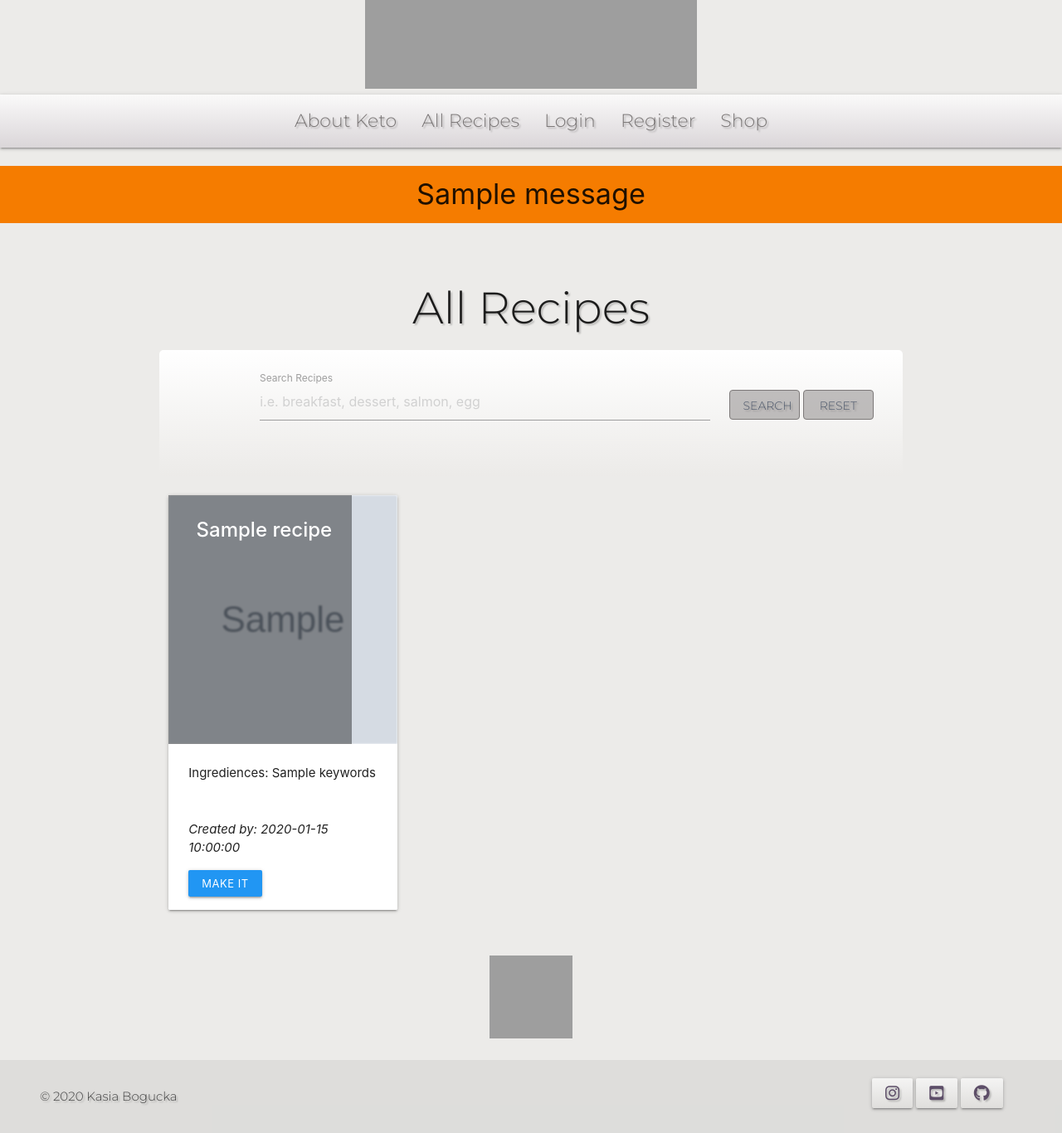
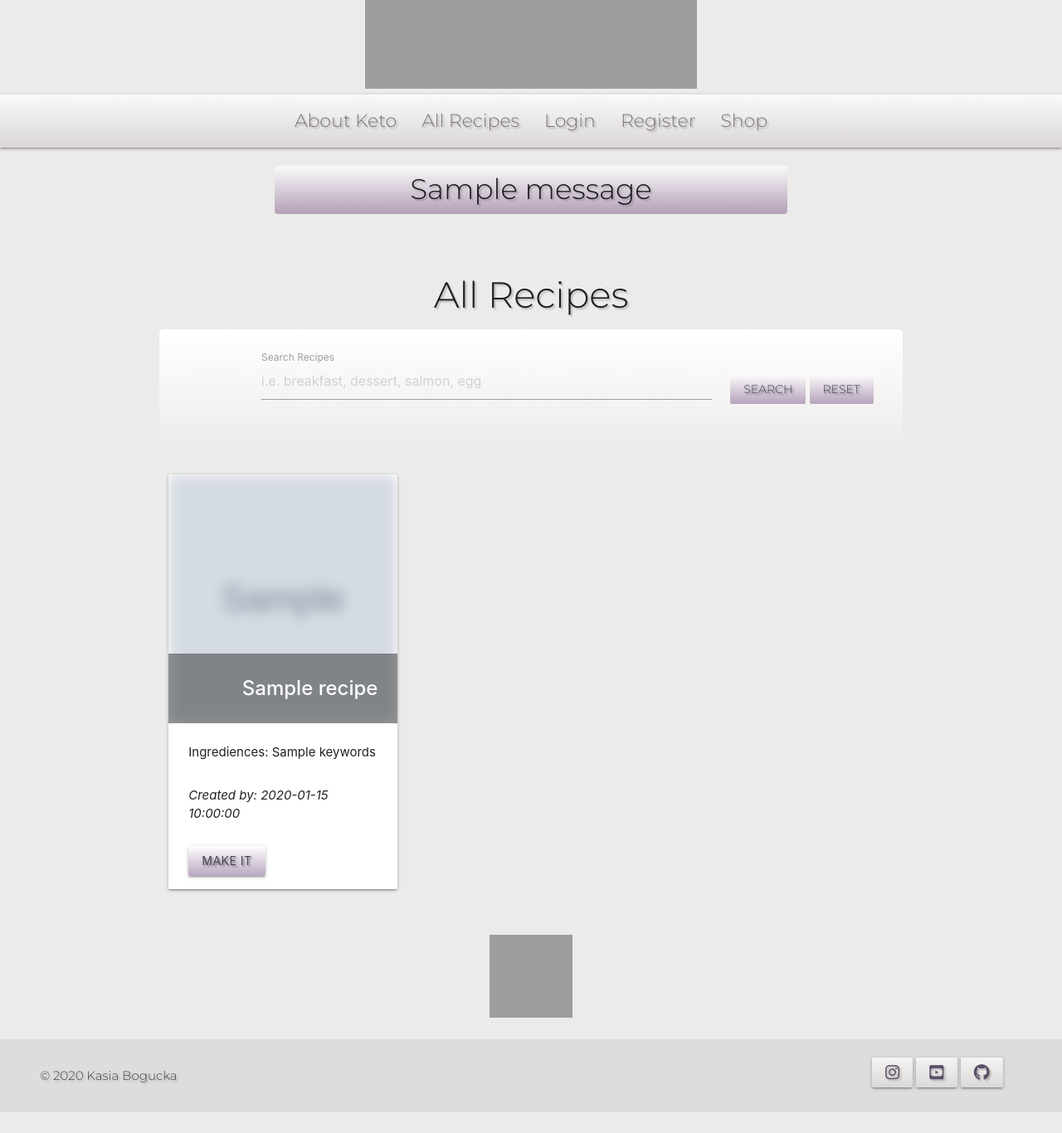
Before and after one commit to Code-Institute-Submissions/kasias-KETO-cookbook, a Flask app: page /search in a window 1280 px wide. Shown: the part 193-1559 px from the top of the page at 83% size. After the commit the page ends 1534 px from the top, so only its background shows below. Run offline with Flask 2, Linux system fonts and the light colour scheme; grey boxes marked "Sample" are stand-in pictures; one stand-in notice (Sample message) is shown; a database or web service that is not in the repository returns one stand-in record (values such as "Sample title"); some libraries are stand-ins or nearby versions; grey boxes are pictures that could not be loaded.

Commit message:
Styled forms and buttons to match the overall color scheme

```diff
--- a/app.py
+++ b/app.py
@@ -94,12 +94,12 @@ def login():
 @app.route("/profile/<username>", methods=["GET", "POST"])
 def profile(username):
     # grab the session user's username from database
-    username = mongo.db.users.find_one({"username": session["user"]})["username"]
-    on_keto_since = mongo.db.users.find_one({"on_keto_since": session["user"]})
+    username = mongo.db.users.find_one(
+        {"username": session["user"]})["username"]
 
 
     if session["user"]:
-        return render_template("profile.html", username=username, on_keto_since=on_keto_since)
+        return render_template("profile.html", username=username)
 
     return redirect(url_for("login"))
 
--- a/static/css/style.css
+++ b/static/css/style.css
@@ -7,45 +7,74 @@ body {
 	user-select: none;
 }
 
+
 /*default class for adding shadows to text*/
+
 .text-shadow {
 	text-shadow: 2px 2px 2px rgba(0, 0, 0, 0.212);
+    font-family:  "Montserrat", sans-serif;
 }
+
+/*some breathing space to the upper part of the parallax*/
 
 main.container {
 	margin-top: 60px;
 }
 
+
 /*flash messages styling*/
-.flashes h4 {
-    line-height: 2;
+
+h4.flash-messages {
+	background: #ece9e6;
+	/* fallback for old browsers */
+	background: -webkit-linear-gradient(to bottom, rgba(255, 255, 255, 0.733), rgba(145, 114, 155, 0.623));
+	/* Chrome 10-25, Safari 5.1-6 */
+	background: linear-gradient(to bottom, rgba(255, 255, 255, 0.733), rgba(145, 114, 155, 0.623));
+	/* W3C, IE 10+/ Edge, Firefox 16+, Chrome 26+, Opera 12+, Safari 7+ */
+	padding: 10px;
+	border-radius: 4px;
 }
 
+
 /*navbar background*/
+
 .tabs {
 	display: flex;
 	align-items: center;
 	justify-content: center;
+	background: #ece9e6;
+	/* fallback for old browsers */
+	background: -webkit-linear-gradient(to bottom, rgba(255, 255, 255, 0.733), rgba(90, 61, 99, 0.12));
+	/* Chrome 10-25, Safari 5.1-6 */
+	background: linear-gradient(to bottom, rgba(255, 255, 255, 0.733), rgba(90, 61, 99, 0.12));
+	/* W3C, IE 10+/ Edge, Firefox 16+, Chrome 26+, Opera 12+, Safari 7+ */
+}
 
-    background: #ece9e6; /* fallback for old browsers */
-    background: -webkit-linear-gradient(to bottom, rgba(255, 255, 255, 0.733), rgba(90, 61, 99, 0.12)); /* Chrome 10-25, Safari 5.1-6 */
-    background: linear-gradient(to bottom, rgba(255, 255, 255, 0.733), rgba(90, 61, 99, 0.12)); /* W3C, IE 10+/ Edge, Firefox 16+, Chrome 26+, Opera 12+, Safari 7+ */
-}
+
 /*body background color*/
+
 body {
 	background: rgba(235, 234, 232, 0.925);
 }
+
+
 /*font style in the navbar*/
+
 nav ul a {
 	font-family: "Montserrat", sans-serif;
 	color: rgb(124, 120, 120);
 	font-size: 22px;
 	padding-bottom: 0;
 }
+
+
 /*burger bars class overwrite*/
+
 .fa-bars:before {
 	color: rgb(255, 255, 255);
 }
+
+
 /*Mobile side nav width*/
 
 ul.sidenav {
@@ -56,7 +85,9 @@ ul.sidenav {
 img.salmon {
 	margin-left: 20px;
 	top: 10px;
+
 }
+
 
 /*About - adding shadows to images*/
 
@@ -65,13 +96,17 @@ div.parallax-container {
 	box-shadow: 8px 9px 8px rgba(0, 0, 0, 0.2);
 }
 
+
 /* About - Titles styling */
-h2 {
+
+h3 {
 	text-align: center;
-    font-family: "Montserrat", sans-serif;
+
 }
 
+
 /*About - Testimonials styling*/
+
 .testimonial {
 	height: 80px;
 	width: 160px;
@@ -80,16 +115,20 @@ h2 {
 	position: absolute;
 	z-index: 99999;
 }
+
+
 /*media query to remove the z-index*/
+
 @media only screen and (max-device-width: 480px) {
 	.testimonial {
 		position: relative;
 	}
 }
 
+
 /* Adding nametag over a testimonialee image */
 
-.text > h5 {
+.text>h5 {
 	margin-top: 0;
 	margin-bottom: 0;
 }
@@ -97,6 +136,7 @@ h2 {
 .box {
 	position: relative;
 }
+
 .box .text {
 	position: absolute;
 	z-index: 999;
@@ -104,79 +144,103 @@ h2 {
 	left: 0;
 	right: 0;
 	text-align: center;
-    top: 87%; /* Adjust this value to move the positioned div up and down */
-    background: #ece9e6; /* fallback for old browsers */
-    background: -webkit-linear-gradient(to bottom, rgba(255, 255, 255, 0.938), rgba(236, 233, 230, 0.3)); /* Chrome 10-25, Safari 5.1-6 */
-    background: linear-gradient(to bottom, rgba(255, 255, 255, 0.938), rgba(236, 233, 230, 0.3)); /* W3C, IE 10+/ Edge, Firefox 16+, Chrome 26+, Opera 12+, Safari 7+ */
-
+	top: 87%;
+	/* Adjust this value to move the positioned div up and down */
+	background: #ece9e6;
+	/* fallback for old browsers */
+	background: -webkit-linear-gradient(to bottom, rgba(255, 255, 255, 0.938), rgba(236, 233, 230, 0.3));
+	/* Chrome 10-25, Safari 5.1-6 */
+	background: linear-gradient(to bottom, rgba(255, 255, 255, 0.938), rgba(236, 233, 230, 0.3));
+	/* W3C, IE 10+/ Edge, Firefox 16+, Chrome 26+, Opera 12+, Safari 7+ */
 	border-radius: 40%;
 	font-family: "Montserrat", sans-serif;
 	color: rgb(35, 29, 37);
 	text-shadow: 2px 2px 2px rgba(0, 0, 0, 0.212);
-    width: 44%; /* Set the width of the positioned div */
+	width: 44%;
+	/* Set the width of the positioned div */
 }
 
+
 /*All Recipes */
+
+
 /* Making card panel more minimalistic*/
+
 .card-panel.search {
-    background: #ece9e6; /* fallback for old browsers */
-    background: -webkit-linear-gradient(to bottom, #ffffff, rgba(236, 233, 230, 0.17)); /* Chrome 10-25, Safari 5.1-6 */
-    background: linear-gradient(to bottom, #ffffff, rgba(236, 233, 230, 0.17)); /* W3C, IE 10+/ Edge, Firefox 16+, Chrome 26+, Opera 12+, Safari 7+ */
+	background: #ece9e6;
+	/* fallback for old browsers */
+	background: -webkit-linear-gradient(to bottom, #ffffff, rgba(236, 233, 230, 0.17));
+	/* Chrome 10-25, Safari 5.1-6 */
+	background: linear-gradient(to bottom, #ffffff, rgba(236, 233, 230, 0.17));
+	/* W3C, IE 10+/ Edge, Firefox 16+, Chrome 26+, Opera 12+, Safari 7+ */
 	-webkit-box-shadow: none;
 	box-shadow: none;
 	border-radius: 5px;
 }
 
-.btn-flat {
-    border-radius: 4px;
-    border: 1px solid rgb(124, 120, 120);
-    width: 85px;
-    text-align: center;
-    color: rgb(76, 86, 105);
-    font-family: "Montserrat", sans-serif;
-    background-color: rgba(124, 120, 120, 0.466);
+.neutral{
+    background: #ece9e6;
+	/* fallback for old browsers */
+	background: -webkit-linear-gradient(to bottom, rgba(255, 255, 255, 0.68), rgba(145, 114, 155, 0.623));
+	/* Chrome 10-25, Safari 5.1-6 */
+	background: linear-gradient(to bottom, rgba(255, 255, 255, 0.68), rgba(145, 114, 155, 0.623));
+	/* W3C, IE 10+/ Edge, Firefox 16+, Chrome 26+, Opera 12+, Safari 7+ */
+	color: #4a4250;
+	text-shadow: 2px 2px 2px rgba(0, 0, 0, 0.404);
+	margin-top: 12px;
 }
+.neutral:hover{
+    background-color: rgba(145, 114, 155, 0.623);
+}
+
 
 /* Recipe card styling*/
 
 .card-image {
-    height: 400px; /* Your height here */
+	height: 400px;
+	/* Your height here */
 	overflow: hidden;
 }
 
 .bg-image.responsive-img {
 	/* Add the blur effect */
-    filter: blur(1px);
-    -webkit-filter: blur(1px);
-
+	filter: blur(8px);
+	-webkit-filter: blur(8px);
 	/* Full height */
 	height: 100%;
-
 	/* Center and scale the image nicely */
 	background-position: center;
 	background-repeat: no-repeat;
 	background-size: cover;
 }
 
+
 /* Position text in the middle of the page/image */
+
 .bg-text {
-    background-color: rgba(0, 0, 0, 0.76); /* Fallback color */
-    background-color: rgba(0, 0, 0, 0.4); /* Black w/opacity/see-through */
+	background-color: rgba(0, 0, 0, 0.76);
+	/* Fallback color */
+	background-color: rgba(0, 0, 0, 0.4);
+	/* Black w/opacity/see-through */
 	color: white;
 	font-weight: bold;
-    top: 0;
-    left: 0;
-    width: 80%;
+	bottom: 0;
+	right: 0;
+	width: 100%;
 	text-align: right;
 }
 
 .col.s12.m6.recipe {
-    background: #ece9e6; /* fallback for old browsers */
-    background: -webkit-linear-gradient(to bottom, rgba(255, 255, 255, 0.68), rgba(236, 233, 230, 0.1)); /* Chrome 10-25, Safari 5.1-6 */
-    background: linear-gradient(to bottom, rgba(255, 255, 255, 0.68), rgba(236, 233, 230, 0.1)); /* W3C, IE 10+/ Edge, Firefox 16+, Chrome 26+, Opera 12+, Safari 7+ */
+	background: #ece9e6;
+	/* fallback for old browsers */
+	background: -webkit-linear-gradient(to bottom, rgba(255, 255, 255, 0.68), rgba(236, 233, 230, 0.1));
+	/* Chrome 10-25, Safari 5.1-6 */
+	background: linear-gradient(to bottom, rgba(255, 255, 255, 0.68), rgba(236, 233, 230, 0.1));
+	/* W3C, IE 10+/ Edge, Firefox 16+, Chrome 26+, Opera 12+, Safari 7+ */
 }
+
+
 /* Profile */
-
 
 
 /*Footer*/
@@ -184,18 +248,26 @@ h2 {
 .page-footer {
 	font-family: "Montserrat", sans-serif;
 	text-shadow: 2px 2px 2px rgba(0, 0, 0, 0.212);
-
 }
 
-.btn-grad{
-    background: #ece9e6; /* fallback for old browsers */
-    background: -webkit-linear-gradient(to bottom, rgba(255, 255, 255, 0.68), rgba(236, 233, 230, 0.1)); /* Chrome 10-25, Safari 5.1-6 */
-    background: linear-gradient(to bottom, rgba(255, 255, 255, 0.68), rgba(236, 233, 230, 0.1)); /* W3C, IE 10+/ Edge, Firefox 16+, Chrome 26+, Opera 12+, Safari 7+ */
-    color:#5d4e68;
+/* Social Media buttons */
+
+.btn-grad {
+	background: #ece9e6;
+	/* fallback for old browsers */
+	background: -webkit-linear-gradient(to bottom, rgba(255, 255, 255, 0.68), rgba(236, 233, 230, 0.1));
+	/* Chrome 10-25, Safari 5.1-6 */
+	background: linear-gradient(to bottom, rgba(255, 255, 255, 0.68), rgba(192, 190, 188, 0.1));
+	/* W3C, IE 10+/ Edge, Firefox 16+, Chrome 26+, Opera 12+, Safari 7+ */
+	color: #5d4e68;
 	text-shadow: 2px 2px 2px rgba(0, 0, 0, 0.212);
-    margin-top:12px;
+	margin-top: 12px;
 }
 
-.btn-group{
+.btn-grad:hover{
+    background-color: rgba(145, 114, 155, 0.623);
+}
+
+.btn-group {
 	width: 170px;
 }
--- a/templates/base.html
+++ b/templates/base.html
@@ -3,17 +3,27 @@
   <head>
     <meta charset="UTF-8" />
     <meta name="viewport" content="width=device-width, initial-scale=1.0" />
-        <link href="https://fonts.googleapis.com/css2?family=Montserrat:wght@100;200;300&display=swap" rel="stylesheet">
+    <link
+      href="https://fonts.googleapis.com/css2?family=Montserrat:wght@100;200;300&display=swap"
+      rel="stylesheet"
+    />
     <link
       rel="stylesheet"
       href="https://cdnjs.cloudflare.com/ajax/libs/font-awesome/5.14.0/css/all.min.css"
       integrity="sha512-1PKOgIY59xJ8Co8+NE6FZ+LOAZKjy+KY8iq0G4B3CyeY6wYHN3yt9PW0XpSriVlkMXe40PTKnXrLnZ9+fkDaog=="
       crossorigin="anonymous"
     />
-        <link rel="stylesheet" href="https://cdnjs.cloudflare.com/ajax/libs/materialize/1.0.0/css/materialize.min.css" type="text/css" />
+    <link
+      rel="stylesheet"
+      href="https://cdnjs.cloudflare.com/ajax/libs/materialize/1.0.0/css/materialize.min.css"
+      type="text/css"
+    />
 
-
-        <link rel="stylesheet" href="{{ url_for('static', filename='css/style.css') }}" type="text/css" />
+    <link
+      rel="stylesheet"
+      href="{{ url_for('static', filename='css/style.css') }}"
+      type="text/css"
+    />
     {% block styles %} {% endblock %}
     <title>Kasia's KETO Cookbook</title>
   </head>
@@ -21,29 +31,43 @@
     <header>
       <!--top navbar-->
 
-            <div style=" text-align: center;">
-                <a href="{{ url_for('about') }}" class="brand-logo"> <img class="responsive-img"
-                src="https://res.cloudinary.com/dugnokxox/image/upload/v1601398907/Logo/salmon_of_wisdom_tr_bwxbu3.png" /></a>
+      <div style="text-align: center;">
+        <a href="{{ url_for('about') }}" class="brand-logo">
+          <img
+            class="responsive-img"
+            src="https://res.cloudinary.com/dugnokxox/image/upload/v1601398907/Logo/salmon_of_wisdom_tr_bwxbu3.png"
+        /></a>
       </div>
       <nav class="tabs text-shadow transparent" style="height: 64px;">
         <div class="nav-wrapper">
-
-                    <a href="#" data-target="mobile-demo" class="sidenav-trigger " style="margin-top:13px;"><img width="36" src="https://res.cloudinary.com/dugnokxox/image/upload/v1601467758/Logo/salmon_clipart__vyx2yu.png" alt="salmon" /></a>
+          <a
+            href="#"
+            data-target="mobile-demo"
+            class="sidenav-trigger"
+            style="margin-top: 13px;"
+            ><img
+              width="36"
+              src="https://res.cloudinary.com/dugnokxox/image/upload/v1601467758/Logo/salmon_clipart__vyx2yu.png"
+              alt="salmon"
+          /></a>
           <ul class="right hide-on-med-and-down">
             <li><a href="{{ url_for('about') }}">About Keto</a></li>
 
             {% if session.user %}
             <li>
-                            <a href="{{ url_for('profile', username=session['user']) }}">Profile</a>
+              <a href="{{ url_for('profile', username=session['user']) }}"
+                >Profile</a
+              >
             </li>
-
 
             {% endif %}
             <li><a href="{{ url_for('get_recipes') }}">All Recipes</a></li>
             {% if session.user %}
             <li><a href="{{ url_for('add_recipe') }}">Add Recipe</a></li>
-                        {% if session.user|lower == "administrator"|lower  %}
-                        <li><a href="{{ url_for('get_categories') }}">Manage Categories</a></li>
+            {% if session.user|lower == "administrator"|lower %}
+            <li>
+              <a href="{{ url_for('get_categories') }}">Manage Categories</a>
+            </li>
             {% endif %}
             <li><a href="{{ url_for('logout') }}">Logout</a></li>
             {% else %}
@@ -55,22 +79,28 @@
         </div>
       </nav>
       <!--mobile side navbar-->
-            <ul class="sidenav"  id="mobile-demo">
+      <ul class="sidenav" id="mobile-demo">
         <li>
-                    <img class="materialboxed salmon" width="160px" src="https://res.cloudinary.com/dugnokxox/image/upload/v1601398907/Logo/salmon_of_wisdom_tr_bwxbu3.png" />
+          <img
+            class="materialboxed salmon"
+            width="160px"
+            src="https://res.cloudinary.com/dugnokxox/image/upload/v1601398907/Logo/salmon_of_wisdom_tr_bwxbu3.png"
+          />
         </li>
         <li><a href="{{ url_for('about') }}">About Keto</a></li>
 
         {% if session.user %}
         <li>
-                            <a href="{{ url_for('profile', username=session['user']) }}">Profile</a>
+          <a href="{{ url_for('profile', username=session['user']) }}"
+            >Profile</a
+          >
         </li>
 
         {% endif %}
         <li><a href="{{ url_for('get_recipes') }}">All Recipes</a></li>
         {% if session.user %}
         <li><a href="{{ url_for('add_recipe') }}">Add Recipe</a></li>
-                        {% if session.user|lower == "administrator"|lower  %}
+        {% if session.user|lower == "administrator"|lower %}
         <li><a href="{{ url_for('get_categories') }}">Manage Categories</a></li>
         {% endif %}
         <li><a href="{{ url_for('logout') }}">Logout</a></li>
@@ -82,32 +112,41 @@
       </ul>
     </header>
 
-
-
     <section>
       <!-- flash messages -->
-            {% with messages = get_flashed_messages() %} {% if messages %} {% for message in messages %}
+      {% with messages = get_flashed_messages() %} {% if messages %} {% for
+      message in messages %}
       <div class="row flashes">
-                <h4 class="orange darken-2 center-align">{{ message }}</h4>
+      <div class="col s6 offset-s3 center-align ">
+        <h4 class="center-align flash-messages text-shadow">{{ message }}</h4>
         </div>
+      </div>
+
       {% endfor %} {% endif %} {% endwith %}
     </section>
-        <main class="container" >
+    <main class="container">
       {% block content %} {% endblock %}
     </main>
-        <script src="https://code.jquery.com/jquery-3.5.1.min.js" integrity="sha256-9/aliU8dGd2tb6OSsuzixeV4y/faTqgFtohetphbbj0=" crossorigin="anonymous"></script>
+    <script
+      src="https://code.jquery.com/jquery-3.5.1.min.js"
+      integrity="sha256-9/aliU8dGd2tb6OSsuzixeV4y/faTqgFtohetphbbj0="
+      crossorigin="anonymous"
+    ></script>
     <script src="https://cdnjs.cloudflare.com/ajax/libs/materialize/1.0.0/js/materialize.min.js"></script>
     <script src="{{ url_for('static', filename='js/script.js') }}"></script>
     {% block scripts %} {% endblock %}
   </body>
   <footer class="page-footer transparent">
-        <div class="container ">
+    <div class="container">
       <div class="row">
-                <div style=" text-align: center;" class="col s12 text-center" >
-                <a href="{{ url_for('about') }}" class="brand-logo; "> <img class="responsive-img" style="height: 100px;width: 100px;"
-                src="https://res.cloudinary.com/dugnokxox/image/upload/v1601467758/Logo/salmon_clipart__vyx2yu.png" /></a>
+        <div style="text-align: center;" class="col s12 text-center">
+          <a href="{{ url_for('about') }}" class="brand-logo;">
+            <img
+              class="responsive-img"
+              style="height: 100px; width: 100px;"
+              src="https://res.cloudinary.com/dugnokxox/image/upload/v1601467758/Logo/salmon_clipart__vyx2yu.png"
+          /></a>
         </div>
-
       </div>
     </div>
     <div class="footer-copyright grey-text text-darken-3 lighten-3">
@@ -126,24 +165,32 @@
 
       <div class="row">
         <div class="col text-center">
-				<div class="btn-group btn-group-sm" role="group" aria-label="Basic example">
-
+          <div
+            class="btn-group btn-group-sm"
+            role="group"
+            aria-label="Basic example"
+          >
             <a href="https://www.instagram.com/beeing_about/" target="_blank">
-						<button type="button" class="btn btn-grad"><i class="fab fa-instagram"></i>
+              <button type="button" class="btn btn-grad">
+                <i class="fab fa-instagram"></i>
               </button>
             </a>
-					<a href="http://www.youtube.com/c/BeeZeeBeeLivingTheDream" target="_blank">
-						<button type="button" class="btn btn-grad"><i class="fab fa-youtube-square"></i>
+            <a
+              href="http://www.youtube.com/c/BeeZeeBeeLivingTheDream"
+              target="_blank"
+            >
+              <button type="button" class="btn btn-grad">
+                <i class="fab fa-youtube-square"></i>
               </button>
             </a>
-                    <a href="https://github.com/bezebee/Beeing-About" target="_blank">
-						<button type="button" class="btn btn-grad"><i class="fab fa-github"></i>
+            <a href="https://github.com/bezebee" target="_blank">
+              <button type="button" class="btn btn-grad">
+                <i class="fab fa-github"></i>
               </button>
             </a>
           </div>
         </div>
       </div>
-
     </div>
   </footer>
 </html>
--- a/templates/recipes.html
+++ b/templates/recipes.html
@@ -1,6 +1,6 @@
 {% extends "base.html" %} {% block content %}
 
-<h2 class="center-align text-shadow">All Recipes</h2>
+<h3 class="center-align text-shadow">All Recipes</h3>
 
 <div class="row card-panel search">
     <form action="{{ url_for('search') }}" method="POST" class="col m12 s12">
@@ -10,8 +10,8 @@
                 <label for="query">Search Recipes</label>
             </div>
             <div class="col">
-                <button type="submit" class="btn-flat text-shadow">Search</button>
-                <a href="{{ url_for('get_recipes') }}" class="btn-flat text-shadow">Reset</a>
+                <button type="submit" class="btn-flat neutral text-shadow">Search</button>
+                <a href="{{ url_for('get_recipes') }}" class="btn-flat neutral text-shadow">Reset</a>
             </div>
         </div>
     </form>
@@ -33,10 +33,10 @@
             </div>
             <div class="card-action col s12 minimalist" style="border-top-width: 0px;">
                 <p><em>Created by: {{ recipe.created_by }}</em></p>
-                <a href="{{url_for('recipe', recipe_id=recipe._id)}}" class="btn-small blue">Make it</a>
+                <a href="{{url_for('recipe', recipe_id=recipe._id)}}" class="btn neutral">Make it</a>
                 {% if session.user|lower == recipe.created_by|lower %}
-                <a href="{{url_for('edit_recipe', recipe_id=recipe._id)}}" id="edit" class="btn-small green">Edit Recipe</a>
-                <a href="#delete-this" class="btn-small red modal-trigger">Delete</a>
+                <a href="{{url_for('edit_recipe', recipe_id=recipe._id)}}" id="edit" class="btn green neutral">Edit Recipe</a>
+                <a href="#delete-this" class="btn neutral red modal-trigger">Delete</a>
 
                 <div id="delete-this" class="modal">
                     <div class="modal-question-wrapper">
@@ -44,8 +44,8 @@
                             <p>Are you absolutely and definitely sure you do not need this recipe in your book? Even Salmon of Wisdom will not be able to bring it back</p>
                         </div>
                         <div class="modal-footer">
-                            <a href="{{url_for('delete_recipe', recipe_id=recipe._id)}}" class="btn-small red modal-close">Delete</a>
-                            <a class="btn-small red modal-close">Cancel</a>
+                            <a href="{{url_for('delete_recipe', recipe_id=recipe._id)}}" class="btn-small neutral red modal-close">Delete</a>
+                            <a class="btn-small neutral blue modal-close">Cancel</a>
                         </div>
                     </div>
                 </div>
```
Also changed, not shown: templates/about.html (+17 -17 lines), templates/add_recipe.html (+4 -3 lines), templates/categories.html (+7 -6 lines), templates/login.html (+6 -6 lines), templates/register.html (+5 -12 lines). Lines whose indentation alone changed are shown as unchanged.
